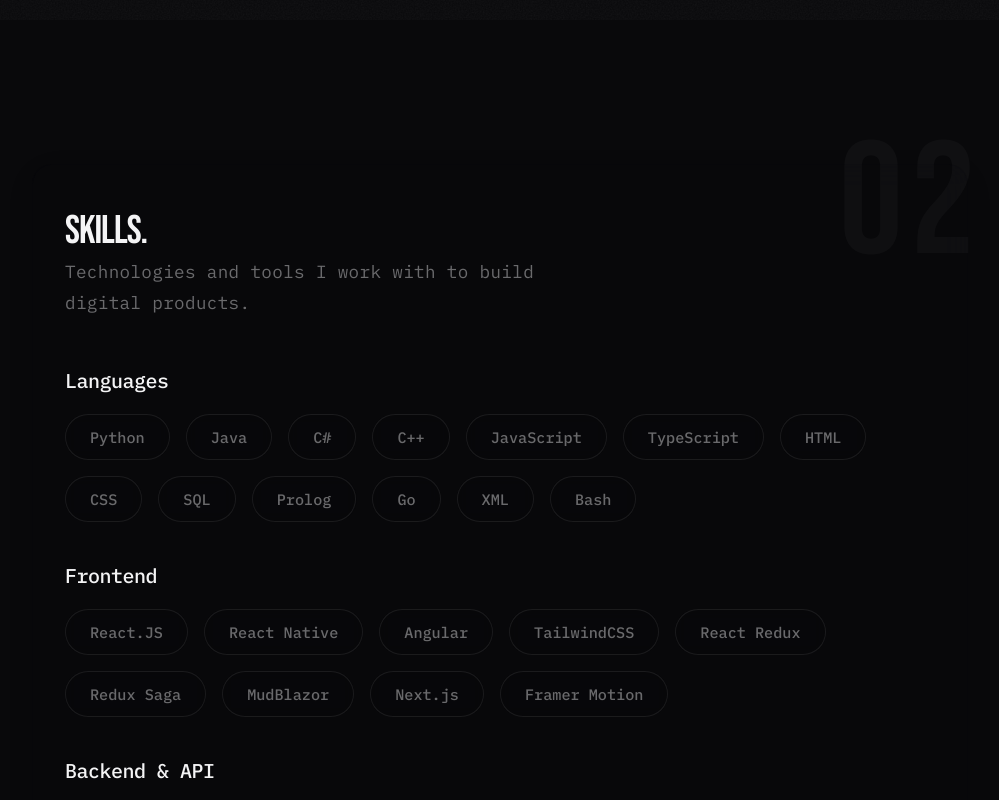
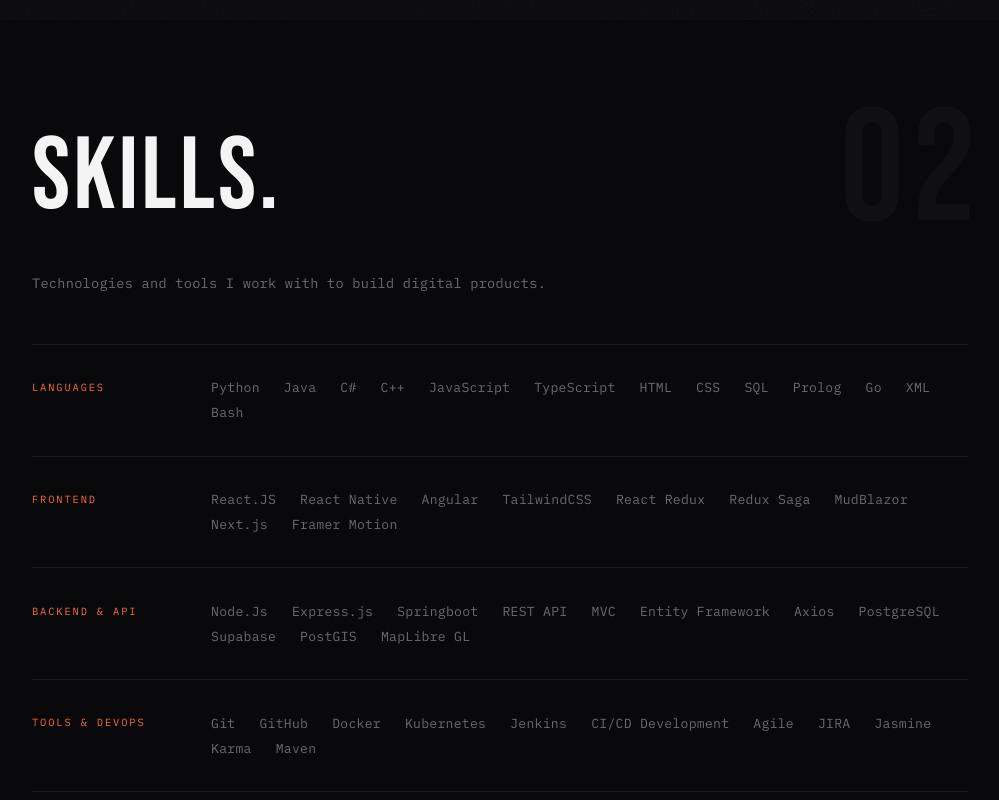
Before and after one commit to Ayprusss/AnthonyLe, a React (Create React App) app: page / in a window 1280 px wide. Shown: the part 860-1660 px from the top of the page, without its empty margins (140-1139 px from the left). Built offline with nearby package versions, Linux system fonts and the light colour scheme.

Commit message:
changed up skills css

```diff
--- a/src/Components/Skills.css
+++ b/src/Components/Skills.css
@@ -1,74 +1,54 @@
-.section-container {
-    display: flex;
-    flex-direction: column;
-    justify-content: center;
-    width: 100%;
-    margin: 2rem 0;
-    padding: 3rem 2rem;
-    border-radius: 20px;
-    background: rgba(var(--bg-rgb), 0.75);
-    backdrop-filter: blur(14px);
-    -webkit-backdrop-filter: blur(14px);
-    border: 1px solid rgba(var(--bg-rgb), 0.2);
-    box-shadow: 0 8px 32px 0 rgba(0, 0, 0, 0.05);
-}
-
-.section-title {
-    font-size: 2.5rem;
-    letter-spacing: -1px;
-    margin-bottom: 0.5rem;
-}
-
-.section-divider {
-    width: 40px;
-    height: 2px;
-    background-color: var(--text-main);
-    margin-bottom: 1.5rem;
-}
-
-.section-subtitle {
-    font-size: 1.1rem;
-    margin-bottom: 3rem;
-    max-width: 500px;
-}
-
 .skills-categories-container {
     display: flex;
     flex-direction: column;
-    gap: 2.5rem;
+}
+
+.skill-category {
+    display: grid;
+    grid-template-columns: 155px 1fr;
+    gap: 1.5rem;
+    padding: 2rem 0;
+    border-top: 1px solid var(--border);
+    align-items: start;
 }
 
 .skill-category-title {
-    font-size: 1.25rem;
-    font-weight: 500;
-    color: var(--text-main);
-    margin-bottom: 1.25rem;
-    letter-spacing: -0.5px;
+    font-family: var(--font-body);
+    font-size: 0.65rem;
+    letter-spacing: 0.18em;
+    text-transform: uppercase;
+    color: var(--accent);
+    padding-top: 0.2rem;
+    margin-bottom: 0;
 }
 
 .skills-grid {
     display: flex;
     flex-wrap: wrap;
-    gap: 1rem;
+    gap: 0.2rem 1.5rem;
 }
 
 .skill-pill {
-    padding: 0.75rem 1.5rem;
-    border: 1px solid var(--border-color);
-    background: rgba(var(--bg-rgb), 0.6);
-    backdrop-filter: blur(6px);
-    -webkit-backdrop-filter: blur(6px);
-    color: var(--text-muted);
-    border-radius: 9999px;
-    font-size: 0.95rem;
-    font-weight: 500;
-    transition: all 0.3s ease;
-    cursor: default;
+    font-family: var(--font-body);
+    font-size: 0.82rem;
+    color: var(--text-dim);
+    background: none;
+    border: none;
+    border-radius: 0;
+    padding: 0.15rem 0;
+    transition: color 0.2s ease;
+    letter-spacing: 0.02em;
 }
 
 .skill-pill:hover {
-    border-color: var(--text-main);
-    color: var(--bg-color);
-    transform: translateY(-2px);
-    background: var(--text-main);
+    color: var(--text);
+    transform: none;
+    background: none;
 }
+
+@media (max-width: 640px) {
+    .skill-category {
+        grid-template-columns: 1fr;
+        gap: 0.75rem;
+    }
+}
```
